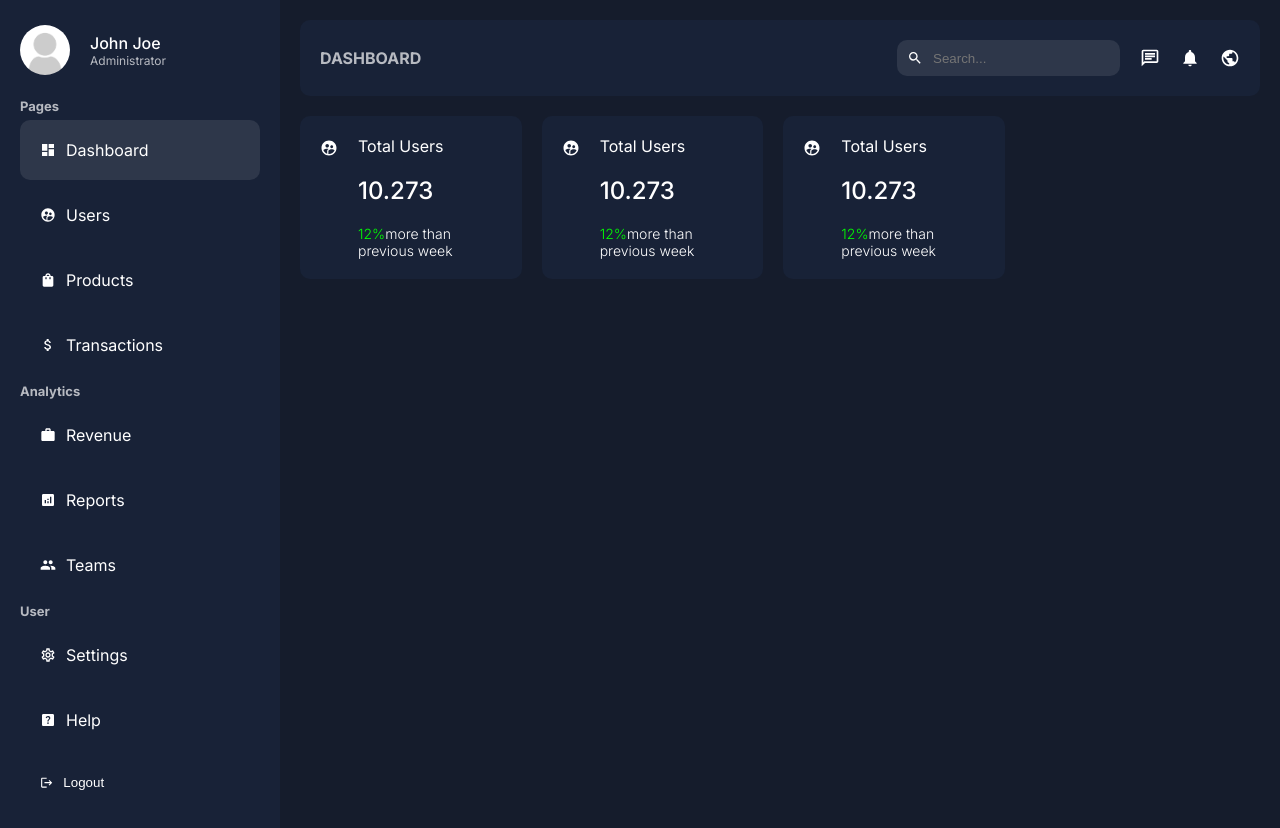
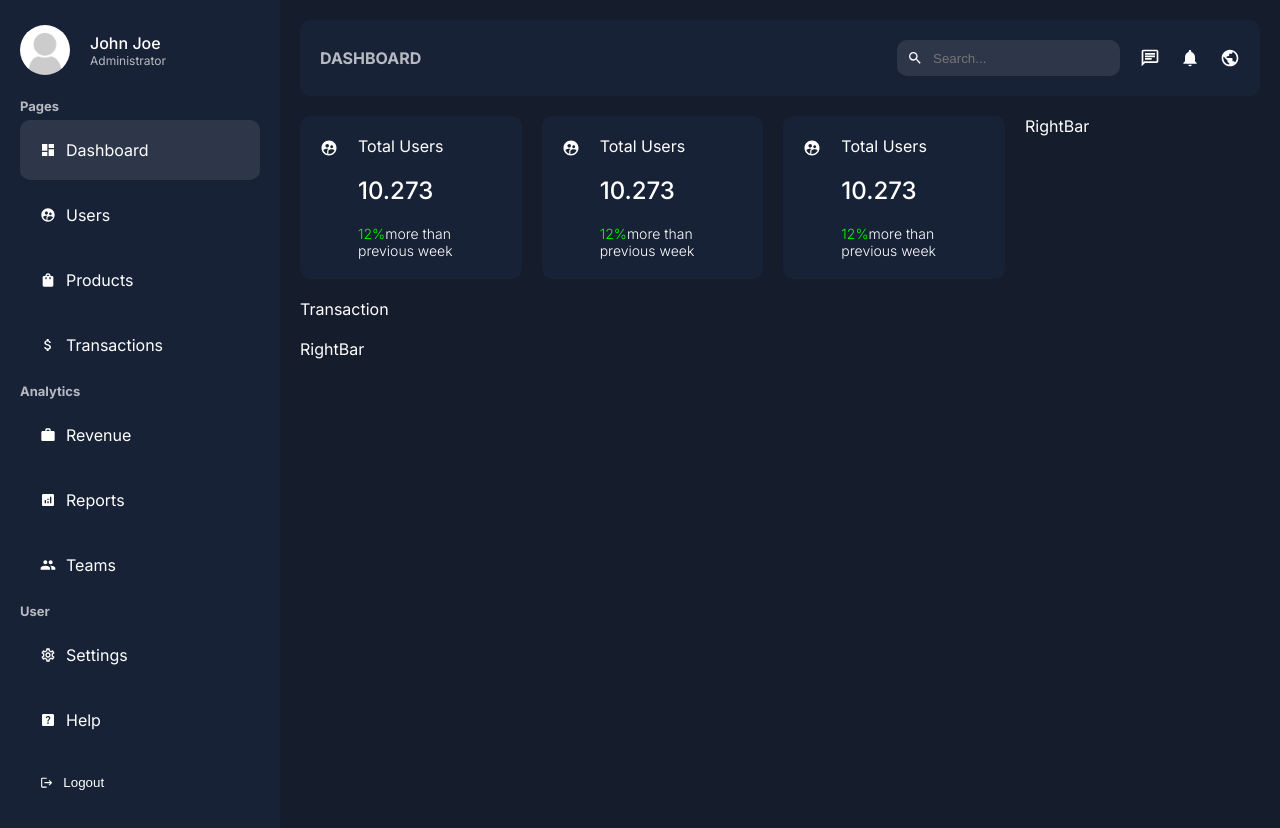
Before and after one commit to UsmanGhafoor42/NEXTADMIN, a Next.js app: page /dashboard in a window 1280 px wide. Built offline with nearby package versions, Linux system fonts and the light colour scheme.

Commit message:
🚧Work in Progress.

```diff
--- a/app/ui/dashboard/rightbar/rightbar.jsx
+++ b/app/ui/dashboard/rightbar/rightbar.jsx
@@ -2,7 +2,7 @@
 const Rightbar = () => {
   return (
     <div>
-
+      RightBar
     </div>
   )
 }
--- a/app/ui/dashboard/transaction/transaction.jsx
+++ b/app/ui/dashboard/transaction/transaction.jsx
@@ -2,7 +2,7 @@
 const Transaction = () => {
   return (
     <div>
-
+      Transaction
     </div>
   )
 }
```
